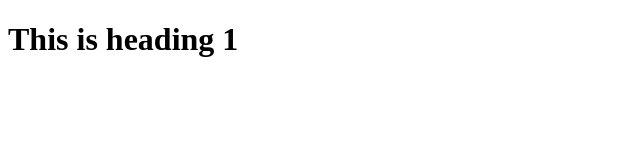
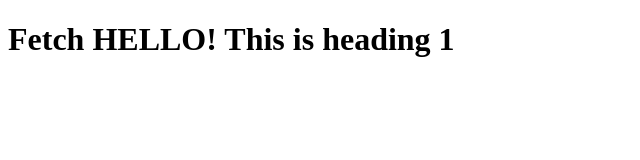
Before and after one commit to Diksha1111/Devops_Exp-2, a plain HTML site: page index.html in a window 1280 px wide. Shown: the whole page, without its empty margins (0-640 px from the left). Drawn offline with Linux system fonts and the light colour scheme.

Commit message:
Update index.html

```diff
--- a/index.html
+++ b/index.html
@@ -1,6 +1,6 @@
 <!DOCTYPE html>
 <html>
 <body>
-   <h1>This is heading 1<h1>
+   <h1>Fetch HELLO! This is heading 1<h1>
 </body>
 </html>
```
